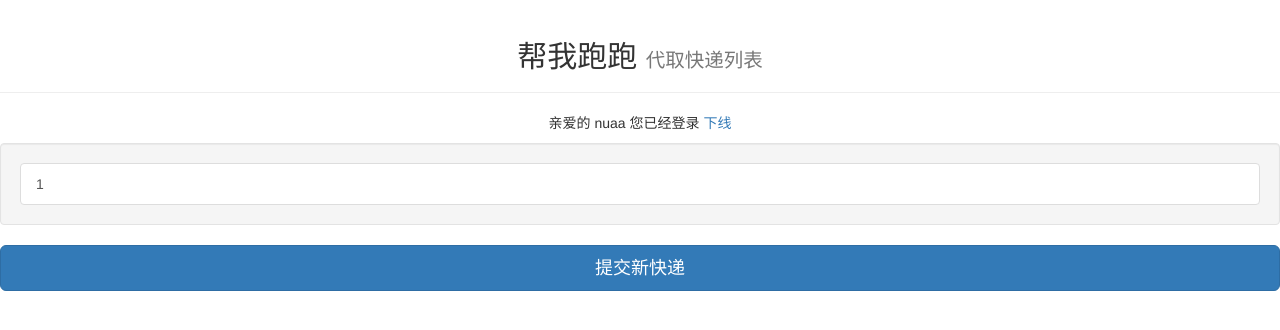
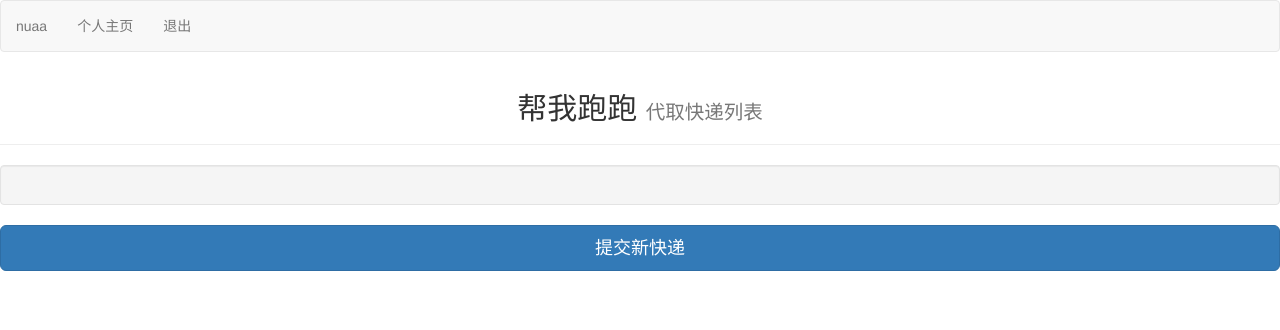
Before and after one commit to sparkice/BWPP, a Django app: page / in a window 1280 px wide. Shown: the top 330 px of the page. Run offline with Django 3.2, Linux system fonts and the light colour scheme; a user stored in the database is signed in; data comes from the database, SQL or seed files in the repository; some libraries are stand-ins or nearby versions.

Commit message:
增加导航栏

```diff
--- a/NewBWPP/settings.py
+++ b/NewBWPP/settings.py
@@ -115,8 +115,8 @@
 
 STATIC_URL = '/static/'
 LOGIN_URL = '/login/'
-LOGIN_REDIRECT_URL = 'http://127.0.0.1:8000'
+LOGIN_REDIRECT_URL = '/'
 
 AUTH_USER_MODEL = 'main.NewUser'
 
-AUTH_PROFILE_MODULE = 'main.UserProfile'
+AUTH_PROFILE_MODULE = 'NewUser.UserProfile'
--- a/main/models.py
+++ b/main/models.py
@@ -6,6 +6,7 @@
 # 代替系统默认的用户系统
 class NewUser(AbstractUser):
     profile = models.CharField('profile', default='', max_length=256)
+
     def __str__(self):
         return self.username
 
@@ -13,32 +14,33 @@
 class UserProfile(models.Model):
     """This function Links UserProfile to a User model instance."""
     user = models.OneToOneField(NewUser, unique=True, verbose_name='用户额外信息')
-    username = models.CharField(max_length=10)  # 个人姓名  ?
+    username = models.CharField(max_length=10)  # 个人登录账户名（手机号码）
     userphone = models.CharField(max_length=12)  # 手机号码 ?
     userID = models.CharField(max_length=10)  # 学号
     password = models.CharField(max_length=20)  # 密码
     please_num = models.IntegerField(default=0)  # 委托快递数量
     do_num = models.IntegerField(default=0)  # 完成快递数量
     star_num = models.IntegerField(default=0)  # 被点赞数
+    kind_num = models.IntegerField(default=60)  # 友善度
 
     def __str__(self):
         return self.user.username
+
 
 class Mail(models.Model):
     """Imformation about kuai di"""
     WhereUP = models.CharField(max_length=10)  # 存储快递网点信息
     WhereDown = models.CharField(max_length=10)  # 存储快递接受地点
-    date_time = models.DateTimeField(auto_now_add=True)  # 存储发送时间
-    Phone = models.CharField(max_length=11)  # 存储快递联系人手机信息
-    Host = models.CharField(max_length=5)  # 存储快递联系人手机信息
-    user = models.ForeignKey('NewUser',blank=True)  #联系人信息
-    situation = models.IntegerField(default=0)  # 当前快递状态 0 表示没有人接收 1 表示有人接收还没有送到 2表示已经送到
+    Push_time = models.DateTimeField(auto_now_add=True)  # 存储发送时间
+    Take_time = models.DateTimeField(auto_now_add=False)  # 拿取快递时间
+    Receive_time = models.DateTimeField(auto_now_add=False)  # 收到快递时间
 
-    def __str__(self):
-        return '编号 ' + str(self.id) + '  ' + self.WhereUP + '  至  ' + self.WhereDown + '  联系人电话  ' + self.Phone
+    Host_user = models.ForeignKey('NewUser', blank=True)  # 快递所有者信息
+    Take_user = models.OneToOneField('NewUser', blank=True, related_name='+')  # 送快递人的信息
+    Situation = models.IntegerField(default=0)  # 当前快递状态 0 表示没有人接收 1 表示有人接收还没有送到 2表示已经送到
 
     class Meta:
-        ordering = ['-date_time']  # 按时间下降排序
+        ordering = ['-Push_time']  # 按时间下降排序
 
 
 class Task(models.Model):
--- a/main/templates/index.html
+++ b/main/templates/index.html
@@ -18,17 +18,31 @@
     <title>Title</title>
 </head>
 <body>
+
+<nav class="navbar navbar-default" role="navigation">
+   <div class="navbar-header text-center">
+       <button type="button" class="navbar-toggle" data-toggle="collapse"
+         data-target="#example-navbar-collapse">
+         <span class="sr-only">切换导航</span>
+         <span class="icon-bar"></span>
+         <span class="icon-bar"></span>
+         <span class="icon-bar"></span>
+      </button>
+       <p class="navbar-text"> {{ request.user }}</p>
+   </div>
+   <div class="collapse navbar-collapse" id="example-navbar-collapse">
+      <ul class="nav navbar-nav">
+         <li ><a href="/user">个人主页</a></li>
+         <li><a href="{% url 'logout' %}">退出</a></li>
+      </ul>
+   </div>
+</nav>
 <div class="page-header text-center">
     <h2>帮我跑跑
         <small>代取快递列表</small>
     </h2>
 </div>
-<div class="text-center">  {% if request.user.is_authenticated %}
-    <p>亲爱的 {{ request.user }} 您已经登录 <a href="http://127.0.0.1:8000/logout/">下线</a></p>
-{% else %}
-    <p>您尚未登录~<a href="http://127.0.0.1:8000/login/">登入</a></p>
-{% endif %}
-</div>
+
 
 
 <div class="well">
--- a/main/views.py
+++ b/main/views.py
@@ -1,12 +1,12 @@
 from django import forms
-from django.shortcuts import render, render_to_response,redirect
+from django.shortcuts import render, render_to_response, redirect
 from django.http import HttpResponse, HttpResponseRedirect
 from django.contrib.auth.decorators import login_required
 # Create your views here.
 from . import models
 from django.contrib.auth.models import User
-from django.contrib.auth import authenticate,login,logout
-from .forms import LoginForm,RegisterForm,RePassForm
+from django.contrib.auth import authenticate, login, logout
+from .forms import LoginForm, RegisterForm, RePassForm
 from django.core.exceptions import ObjectDoesNotExist
 
 
@@ -26,10 +26,10 @@
         else:
             if rf.is_valid():
                 username = rf.cleaned_data['username']
-               # userID = rf.cleaned_data['userID']
+                # userID = rf.cleaned_data['userID']
                 filter_result1 = models.NewUser.objects.filter(username=username)
-               # filter_result2 = models.NewUser.objects.filter(userID=userID)
-                if len(filter_result1) > 0:              # 用户名(手机号码）或 学号 重名
+                # filter_result2 = models.NewUser.objects.filter(userID=userID)
+                if len(filter_result1) > 0:  # 用户名(手机号码）或 学号 重名
                     return render(request, 'register.html', {'form': rf, 'msg': "该手机号或学号已存在！"})
                 else:
                     username = rf.cleaned_data['username']
@@ -43,22 +43,24 @@
                     user.set_password(password1)  # 重要！！！设置密码加密，不然是明文，admin里密码显示也是明文，登录不了
                     user.save()
                     u = models.UserProfile.objects.create(user=user, username=username,
-                                                   userID=userID,password=password1,userphone = username) # 注册成功则创建对应user profile
+                                                          userID=userID, password=password1,
+                                                          userphone=username)  # 注册成功则创建对应user profile
                     u.save()
                     return redirect('/login', {'form': rf, 's': "注册成功！请登录！"})
             else:
                 return render(request, 'register.html', {'form': rf, 'msg': "等待正确输入！"})
 
 
-
 @login_required
 def index(request):
-    allmails = models.Mail.objects.all()  # 在主页面中显示的快递
+    all_mails = models.Mail.objects.all()  # 在主页面中显示的快递
     mail = []
-    for x in allmails:
-        if x.situation == 0:    # 只显示没有被取的快递
+    for x in all_mails:
+        if x.Situation == 0:  # 只显示没有被取的快递
             mail.append(x)
+
     return render(request, 'index.html', {'mails': mail})  # 返回字典
+
 
 @login_required
 def mailpage(request, mail_id):
@@ -70,9 +72,11 @@
         mail.date_time = '选择领取后可见'
     return render(request, 'mailpage.html', {'mail': mail})
 
+
 @login_required
 def editpage(request):
     return render(request, 'editpage.html')
+
 
 @login_required
 def editaction(request):
@@ -92,10 +96,11 @@
 
 @login_required
 def user(request):
-    return render(request,'user.html')
+    return render(request, 'user.html')
+
 
 @login_required
-def take(request,mail_id):
+def take(request, mail_id):
     mail = models.Mail.objects.get(pk=mail_id)
     if mail.situation == 0:
         models.Mail.objects.get(pk=mail_id).situation = 1
```
Also changed, not shown: main/admin.py (+11 -2 lines), main/templates/mailpage.html (+5 -5 lines), main/templates/register.html (+8 -9 lines), main/templates/user.html (+8 -6 lines), db.sqlite3, main/migrations/0001_initial.py, main/migrations/0002_auto_20170312_0543.py (deleted), main/templates/editpage.html (indentation only).
